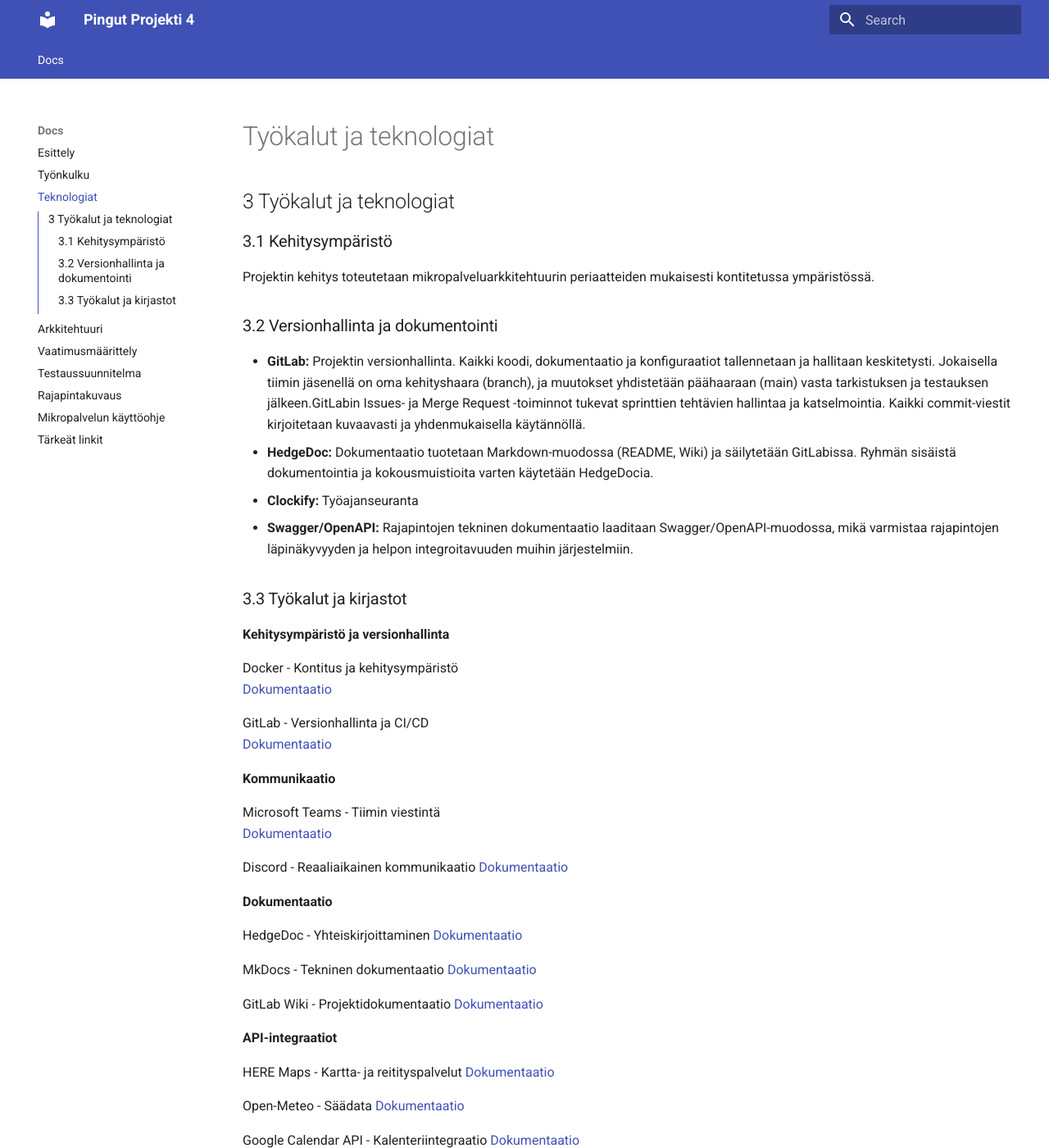
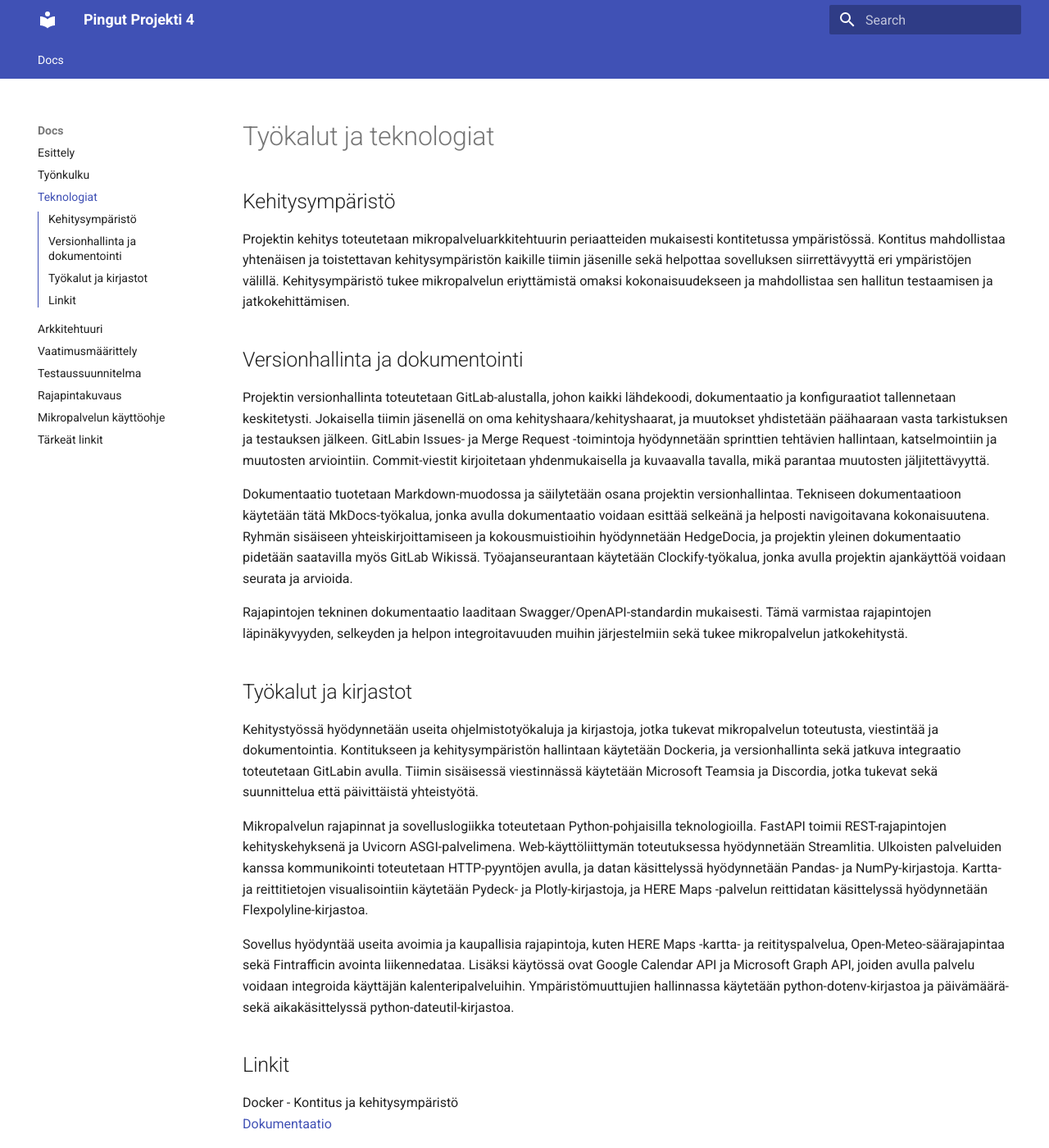
Before and after one commit to Sami-Python/Route_Pingut_Pro, an MkDocs documentation site: the page built from docs/docs/tyokalut-ja-teknologia.md, in a window 1280 px wide and 1400 px high. Shown: the whole window at 82% size. Built offline with MkDocs 1.6.1 and Material for MkDocs 9.7.7, drawn with Linux system fonts in a browser that asks for light colours.

Commit message:
työkalut päivitetty

```diff
--- a/docs/docs/tyokalut-ja-teknologia.md
+++ b/docs/docs/tyokalut-ja-teknologia.md
@@ -1,34 +1,37 @@
 # Työkalut ja teknologiat
 
-## 3 Työkalut ja teknologiat
-### 3.1 Kehitysympäristö
-Projektin kehitys toteutetaan mikropalveluarkkitehtuurin periaatteiden mukaisesti kontitetussa ympäristössä.
+## Kehitysympäristö
 
-### 3.2 Versionhallinta ja dokumentointi
-- **GitLab:** Projektin versionhallinta. Kaikki koodi, dokumentaatio ja konfiguraatiot tallennetaan ja hallitaan keskitetysti. Jokaisella tiimin jäsenellä on oma kehityshaara (branch), ja muutokset yhdistetään päähaaraan (main) vasta tarkistuksen ja testauksen jälkeen.GitLabin Issues- ja Merge Request -toiminnot tukevat sprinttien tehtävien hallintaa ja katselmointia. Kaikki commit-viestit kirjoitetaan kuvaavasti ja yhdenmukaisella käytännöllä.
-- **HedgeDoc:** Dokumentaatio tuotetaan Markdown-muodossa (README, Wiki) ja säilytetään GitLabissa. Ryhmän sisäistä dokumentointia ja kokousmuistioita varten käytetään HedgeDocia.
-- **Clockify:** Työajanseuranta
-- **Swagger/OpenAPI:** Rajapintojen tekninen dokumentaatio laaditaan Swagger/OpenAPI-muodossa, mikä varmistaa rajapintojen läpinäkyvyyden ja helpon integroitavuuden muihin järjestelmiin.
+Projektin kehitys toteutetaan mikropalveluarkkitehtuurin periaatteiden mukaisesti kontitetussa ympäristössä. Kontitus mahdollistaa yhtenäisen ja toistettavan kehitysympäristön kaikille tiimin jäsenille sekä helpottaa sovelluksen siirrettävyyttä eri ympäristöjen välillä. Kehitysympäristö tukee mikropalvelun eriyttämistä omaksi kokonaisuudekseen ja mahdollistaa sen hallitun testaamisen ja jatkokehittämisen.
 
-### 3.3 Työkalut ja kirjastot
+## Versionhallinta ja dokumentointi
 
-**Kehitysympäristö ja versionhallinta**
+Projektin versionhallinta toteutetaan GitLab-alustalla, johon kaikki lähdekoodi, dokumentaatio ja konfiguraatiot tallennetaan keskitetysti. Jokaisella tiimin jäsenellä on oma kehityshaara/kehityshaarat, ja muutokset yhdistetään päähaaraan vasta tarkistuksen ja testauksen jälkeen. GitLabin Issues- ja Merge Request -toimintoja hyödynnetään sprinttien tehtävien hallintaan, katselmointiin ja muutosten arviointiin. Commit-viestit kirjoitetaan yhdenmukaisella ja kuvaavalla tavalla, mikä parantaa muutosten jäljitettävyyttä.
 
+Dokumentaatio tuotetaan Markdown-muodossa ja säilytetään osana projektin versionhallintaa. Tekniseen dokumentaatioon käytetään tätä MkDocs-työkalua, jonka avulla dokumentaatio voidaan esittää selkeänä ja helposti navigoitavana kokonaisuutena. Ryhmän sisäiseen yhteiskirjoittamiseen ja kokousmuistioihin hyödynnetään HedgeDocia, ja projektin yleinen dokumentaatio pidetään saatavilla myös GitLab Wikissä. Työajanseurantaan käytetään Clockify-työkalua, jonka avulla projektin ajankäyttöä voidaan seurata ja arvioida.
+
+Rajapintojen tekninen dokumentaatio laaditaan Swagger/OpenAPI-standardin mukaisesti. Tämä varmistaa rajapintojen läpinäkyvyyden, selkeyden ja helpon integroitavuuden muihin järjestelmiin sekä tukee mikropalvelun jatkokehitystä.
+
+## Työkalut ja kirjastot
+
+Kehitystyössä hyödynnetään useita ohjelmistotyökaluja ja kirjastoja, jotka tukevat mikropalvelun toteutusta, viestintää ja dokumentointia. Kontitukseen ja kehitysympäristön hallintaan käytetään Dockeria, ja versionhallinta sekä jatkuva integraatio toteutetaan GitLabin avulla. Tiimin sisäisessä viestinnässä käytetään Microsoft Teamsia ja Discordia, jotka tukevat sekä suunnittelua että päivittäistä yhteistyötä.
+
+Mikropalvelun rajapinnat ja sovelluslogiikka toteutetaan Python-pohjaisilla teknologioilla. FastAPI toimii REST-rajapintojen kehityskehyksenä ja Uvicorn ASGI-palvelimena. Web-käyttöliittymän toteutuksessa hyödynnetään Streamlitia. Ulkoisten palveluiden kanssa kommunikointi toteutetaan HTTP-pyyntöjen avulla, ja datan käsittelyssä hyödynnetään Pandas- ja NumPy-kirjastoja. Kartta- ja reittitietojen visualisointiin käytetään Pydeck- ja Plotly-kirjastoja, ja HERE Maps -palvelun reittidatan käsittelyssä hyödynnetään Flexpolyline-kirjastoa.
+
+Sovellus hyödyntää useita avoimia ja kaupallisia rajapintoja, kuten HERE Maps -kartta- ja reitityspalvelua, Open-Meteo-säärajapintaa sekä Fintrafficin avointa liikennedataa. Lisäksi käytössä ovat Google Calendar API ja Microsoft Graph API, joiden avulla palvelu voidaan integroida käyttäjän kalenteripalveluihin. Ympäristömuuttujien hallinnassa käytetään python-dotenv-kirjastoa ja päivämäärä- sekä aikakäsittelyssä python-dateutil-kirjastoa.
+
+## Linkit
 Docker - Kontitus ja kehitysympäristö
 [Dokumentaatio](https://docs.docker.com/)
 
 GitLab - Versionhallinta ja CI/CD
 [Dokumentaatio](https://docs.gitlab.com/)
 
-**Kommunikaatio**
-
 Microsoft Teams - Tiimin viestintä
 [Dokumentaatio](https://docs.microsoft.com/en-us/microsoftteams/)
 
 Discord - Reaaliaikainen kommunikaatio
 [Dokumentaatio](https://discord.com/developers/docs)
-
-**Dokumentaatio**
 
 HedgeDoc - Yhteiskirjoittaminen
 [Dokumentaatio](https://docs.hedgedoc.org/)
@@ -38,8 +41,6 @@
 
 GitLab Wiki - Projektidokumentaatio
 [Dokumentaatio](https://docs.gitlab.com/ee/user/project/wiki/)
-
-**API-integraatiot**
 
 HERE Maps - Kartta- ja reitityspalvelut
 [Dokumentaatio](https://developer.here.com/documentation)
```
